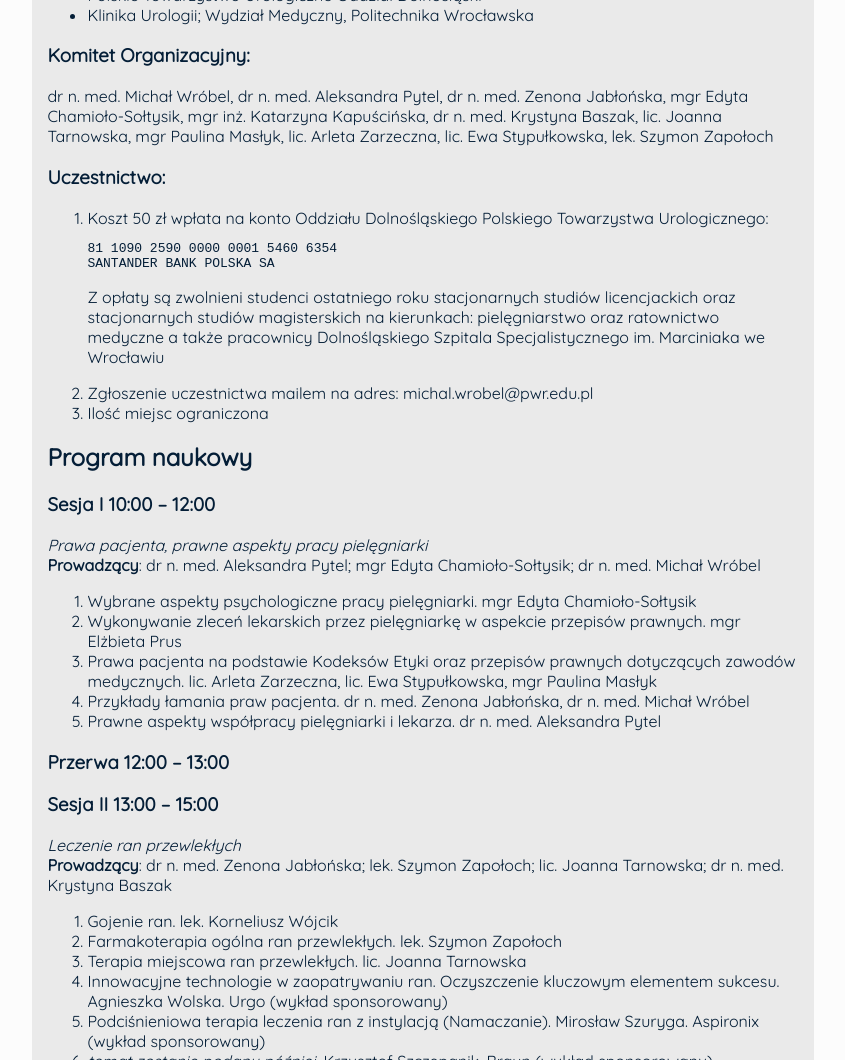
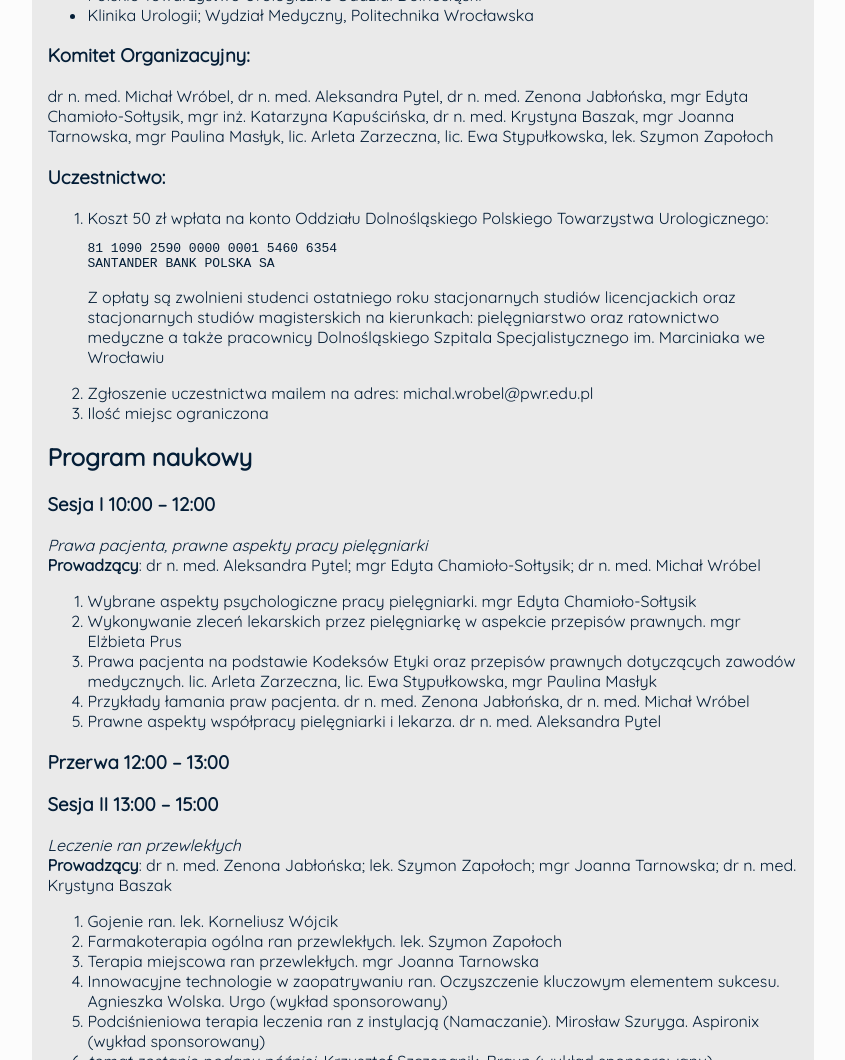
Before and after one commit to ptu-dolnyslask/ptu-dolnyslask.github.io, a Jekyll site: the page built from pages/conference/pielegniarstwo25.md, in a window 1280 px wide. Shown: the part 598-1658 px from the top of the page, without its empty margins (217-1062 px from the left). Built offline with Jekyll 4.4.1, drawn with Linux system fonts in a browser that asks for light colours; nearby versions of some CDN libraries; some web fonts are replaced.

Commit message:
ppd25: fixes

```diff
--- a/pages/conference/pielegniarstwo25.md
+++ b/pages/conference/pielegniarstwo25.md
@@ -22,7 +22,7 @@ Konferencja szkoleniowa: {{page.title}}
 * Klinika Urologii; Wydział Medyczny, Politechnika Wrocławska
 
 ### Komitet Organizacyjny:
-dr n. med. Michał Wróbel, dr n. med. Aleksandra Pytel, dr n. med. Zenona Jabłońska, mgr Edyta Chamioło-Sołtysik, mgr inż. Katarzyna Kapuścińska, dr n. med. Krystyna Baszak, lic. Joanna Tarnowska, mgr Paulina Masłyk, lic. Arleta Zarzeczna, lic. Ewa Stypułkowska, lek. Szymon Zapołoch
+dr n. med. Michał Wróbel, dr n. med. Aleksandra Pytel, dr n. med. Zenona Jabłońska, mgr Edyta Chamioło-Sołtysik, mgr inż. Katarzyna Kapuścińska, dr n. med. Krystyna Baszak, mgr Joanna Tarnowska, mgr Paulina Masłyk, lic. Arleta Zarzeczna, lic. Ewa Stypułkowska, lek. Szymon Zapołoch
 
 ### Uczestnictwo:
 1.	Koszt 50 zł wpłata na konto Oddziału Dolnośląskiego Polskiego Towarzystwa Urologicznego:
@@ -47,10 +47,10 @@ dr n. med. Michał Wróbel, dr n. med. Aleksandra Pytel, dr n. med. Zenona Jabł
 ### Przerwa 12:00 – 13:00
 ### Sesja II 13:00 – 15:00
 *Leczenie ran przewlekłych*<br/>
-**Prowadzący**: dr n. med. Zenona Jabłońska; lek. Szymon Zapołoch; lic. Joanna Tarnowska; dr n. med. Krystyna Baszak
+**Prowadzący**: dr n. med. Zenona Jabłońska; lek. Szymon Zapołoch; mgr Joanna Tarnowska; dr n. med. Krystyna Baszak
 1.	Gojenie ran. lek. Korneliusz Wójcik
 2.	Farmakoterapia ogólna ran przewlekłych. lek. Szymon Zapołoch
-3.	Terapia miejscowa ran przewlekłych. lic. Joanna Tarnowska
+3.	Terapia miejscowa ran przewlekłych. mgr Joanna Tarnowska
 4.	Innowacyjne technologie w zaopatrywaniu ran. Oczyszczenie kluczowym elementem sukcesu. Agnieszka Wolska. Urgo (wykład sponsorowany)
 5.	Podciśnieniowa terapia leczenia ran z instylacją (Namaczanie). Mirosław Szuryga. Aspironix (wykład sponsorowany)
 6.	*temat zostanie podany później*. Krzysztof Szczepanik. Braun (wykład sponsorowany)
```
